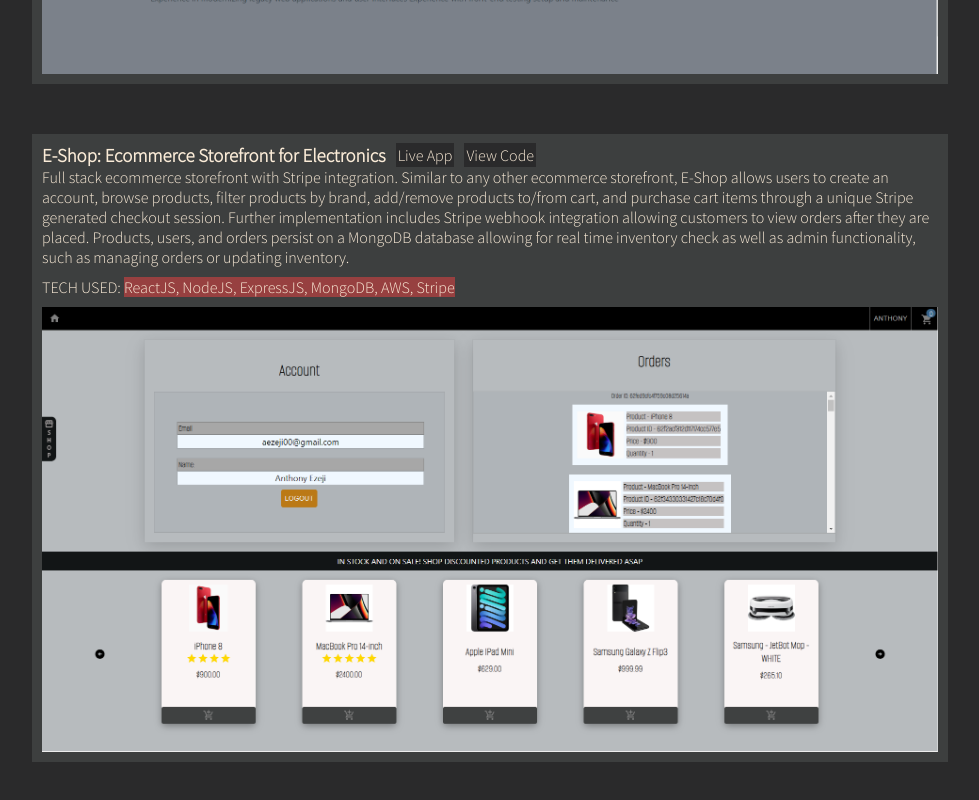
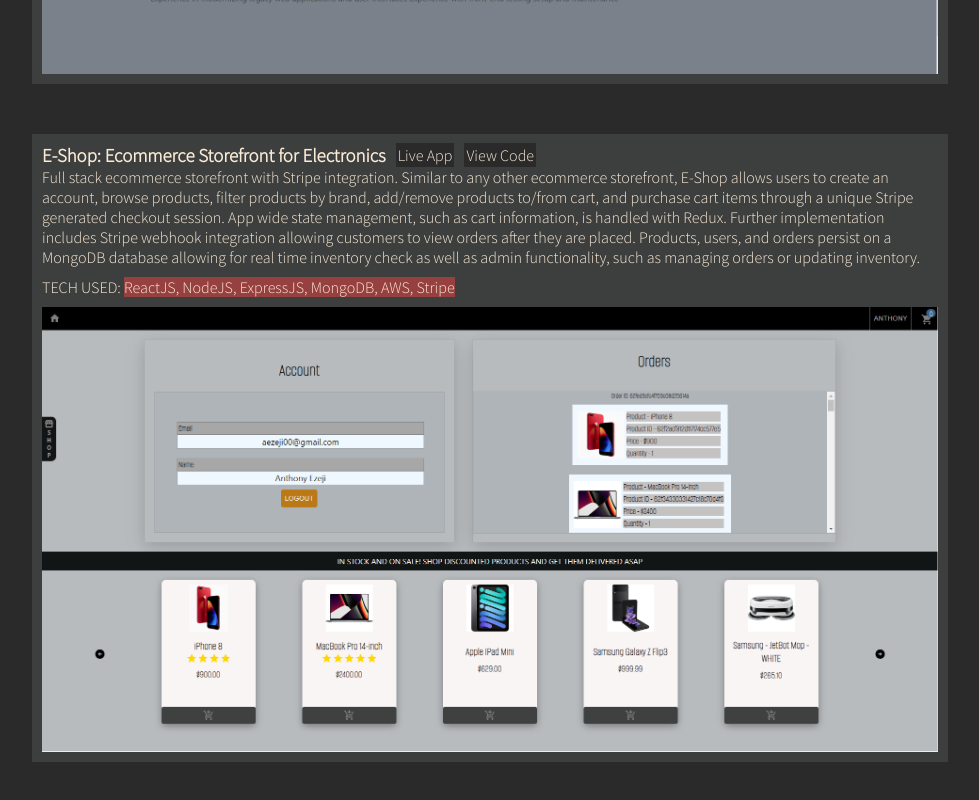
Before and after one commit to AnthonyEzeji/portfolio, a React (Create React App) app: page / in a window 1280 px wide. Shown: the part 2308-3108 px from the top of the page, without its empty margins (150-1129 px from the left). Built offline with nearby package versions, Linux system fonts and the light colour scheme; a web font is replaced by a local one.

Commit message:
refactoring

```diff
--- a/src/pages/Home.js
+++ b/src/pages/Home.js
@@ -165,7 +165,7 @@
 
 
             <p>
-             Full stack ecommerce storefront with Stripe integration. Similar to any other ecommerce storefront, E-Shop allows users to create an account, browse products, filter products by brand,  add/remove products to/from cart, and purchase cart items through a unique Stripe generated checkout session. Further implementation includes Stripe webhook integration allowing customers to view orders after they are placed.
+             Full stack ecommerce storefront with Stripe integration. Similar to any other ecommerce storefront, E-Shop allows users to create an account, browse products, filter products by brand,  add/remove products to/from cart, and purchase cart items through a unique Stripe generated checkout session. App wide state management, such as cart information, is handled with Redux. Further implementation includes Stripe webhook integration allowing customers to view orders after they are placed.
              Products, users, and orders persist on a MongoDB database allowing for real time inventory check as well as admin functionality, such as managing orders or updating inventory.
             </p>
             <p style ={{marginTop:10,marginBottom:10}}>TECH USED: <span style = {{backgroundColor:'rgb(151, 64, 64)'}}>ReactJS, NodeJS, ExpressJS, MongoDB, AWS, Stripe</span></p>
```
